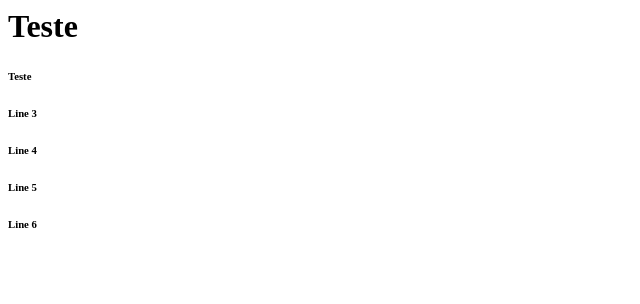
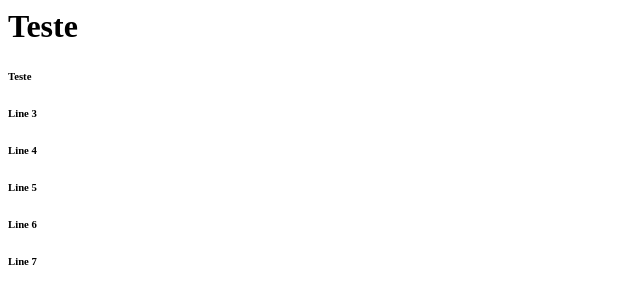
Before and after one commit to antonylima/teste, a plain HTML site: page index.html in a window 1280 px wide. Shown: the full height of the page, 0-640 px from the left. Drawn offline with Linux system fonts and the light colour scheme.

Commit message:
Update index.html

```diff
--- a/index.html
+++ b/index.html
@@ -4,3 +4,4 @@
 <h6>Line 4</h6>
 <h6>Line 5</h6>
 <h6>Line 6</h6>
+<h6>Line 7</h6>
```
